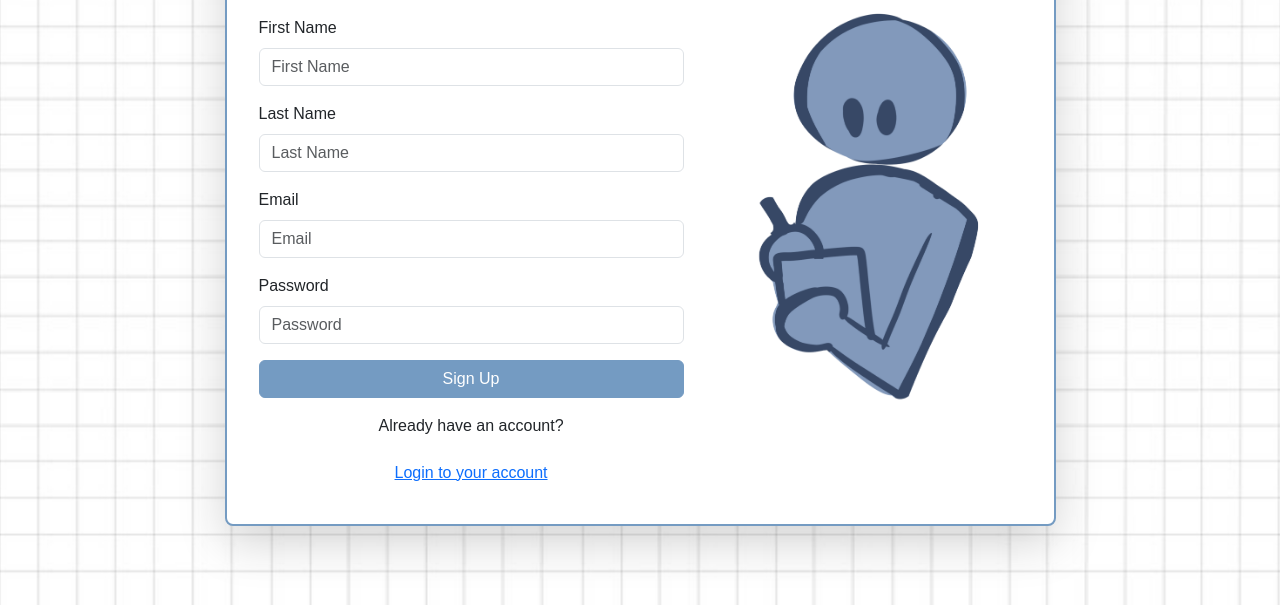
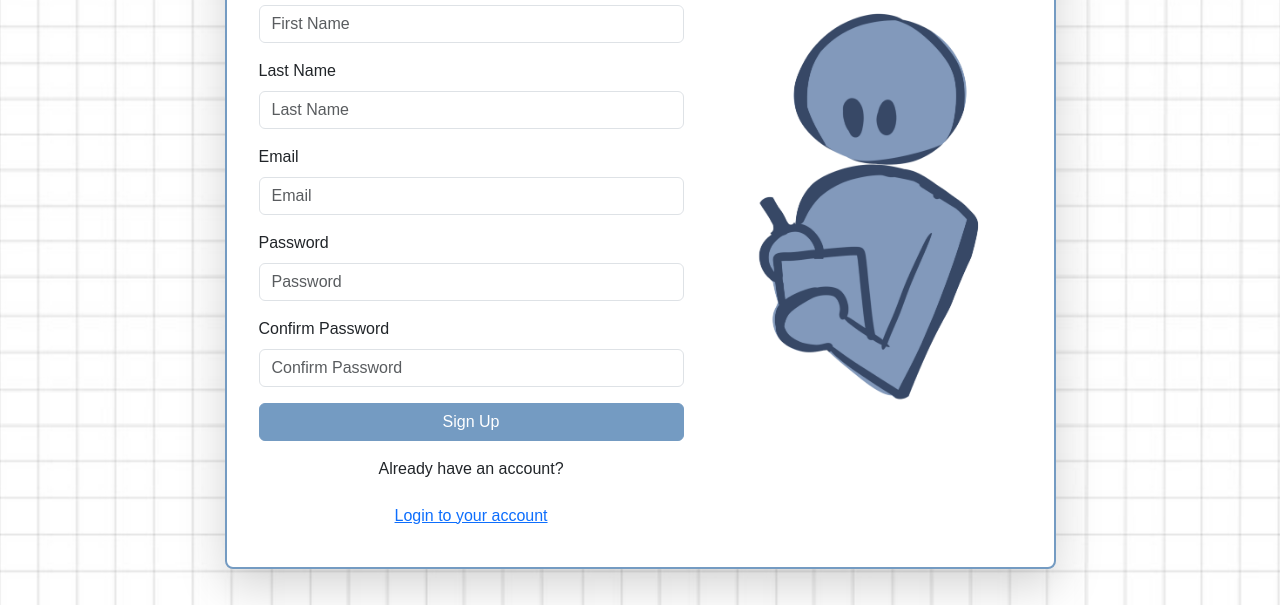
Before and after one commit to alessaaandraaa/zoe600pesos, a plain HTML site: page login.html in a window 1280 px wide. Both pictures are taken after a click on the button "Register an account". Shown: the part 195-800 px from the top of the page. Drawn offline with nearby package versions, Linux system fonts and the light colour scheme; a web font is replaced by a local one.

Commit message:
iloy si zoe

```diff
--- a/login.html
+++ b/login.html
@@ -120,6 +120,10 @@
                       <div class="mb-3">
                         <label for="password" class="form-label">Password</label>
                         <input type="password" class="form-control" name="password" id="rpassword" placeholder="Password">
+                      </div>
+                      <div class="mb-3">
+                        <label for="confirm_password" class="form-label">Confirm Password</label>
+                        <input type="confirm_password" class="form-control" name="confirm_password" id="rpassword" placeholder="Confirm Password">
                       </div>
                         <button type="submit" class="btn btn-custom w-100" id="submitSignup">Sign Up</button>
                     </form>
```
